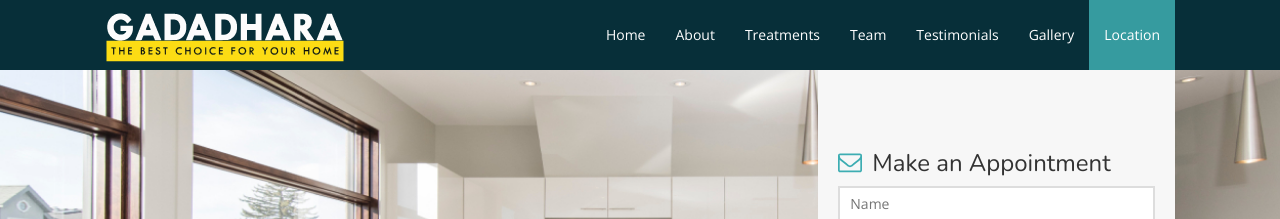
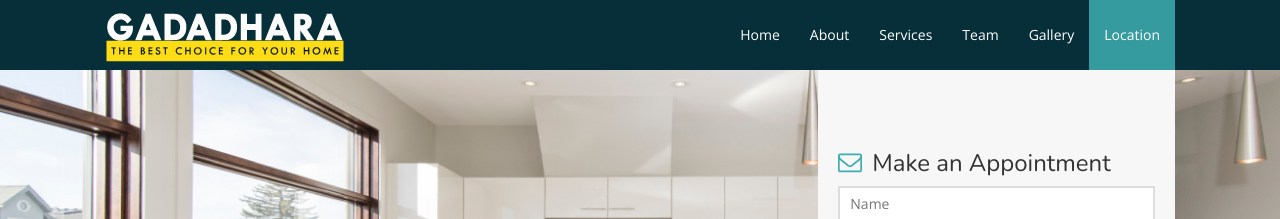
Before and after one commit to gadadhara/GADADHARA, a Jekyll site: the page built from index.html, in a window 1280 px wide. Shown: the top 219 px of the page. Built offline with Jekyll 4.4.1, drawn with Linux system fonts in a browser that asks for light colours; nearby versions of some CDN libraries.

Commit message:
Update header.html

```diff
--- a/_includes/header.html
+++ b/_includes/header.html
@@ -17,9 +17,8 @@
             <ul class="nav navbar-nav navbar-right">
                 <li><a class="scroll" href="#top">Home</a></li>
                 <li><a class="scroll" href="#about">About</a></li>
-                <li><a class="scroll" href="#treatments">Treatments</a></li>
+                <li><a class="scroll" href="#treatments">Services</a></li>
                 <li><a class="scroll" href="#team">Team</a></li>
-                <li><a class="scroll" href="#testimonials">Testimonials</a></li>
                 <li><a class="scroll" href="#gallery">Gallery</a></li>
                 <li><a class="scroll" href="#location">Location</a></li>
             </ul>
```
